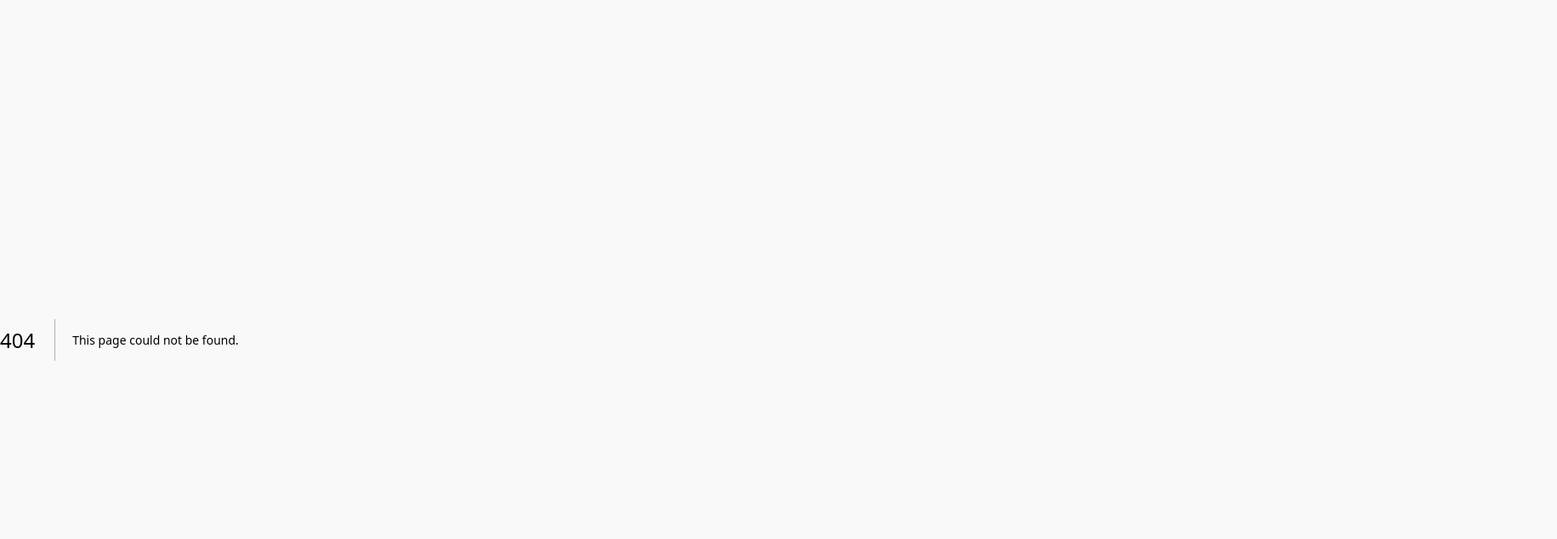
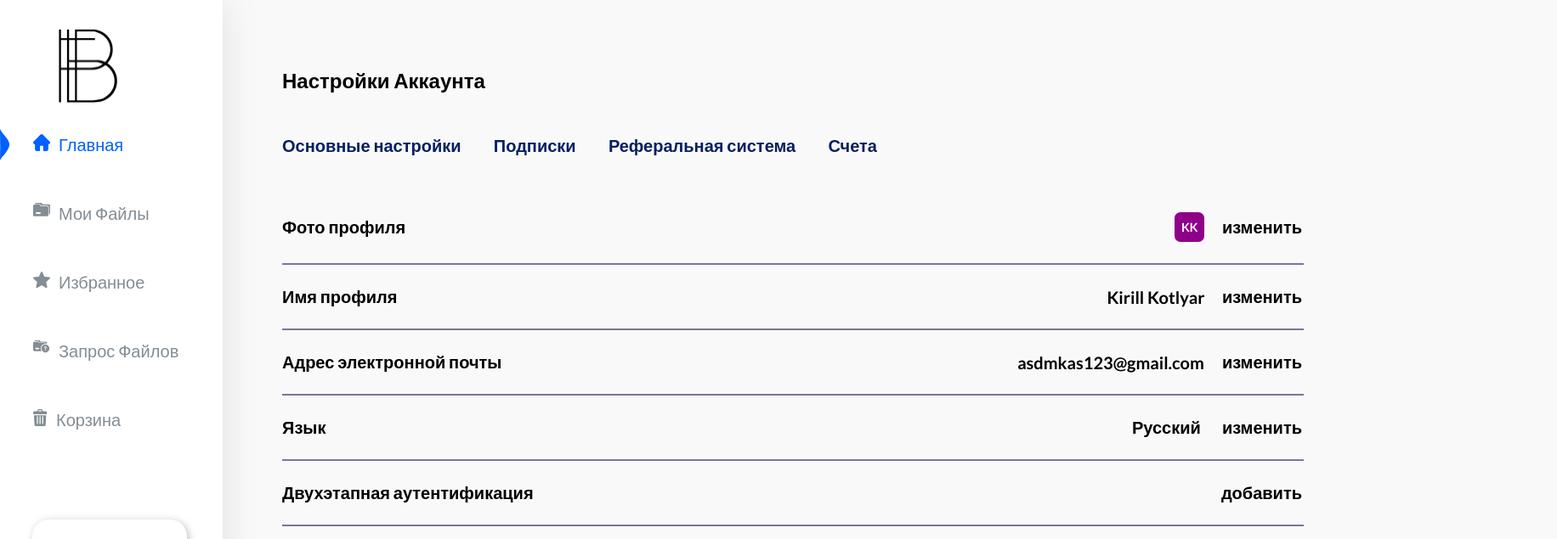
Before and after one commit to Kkotlyar777/Blocknot, a Next.js app: page /Options in a window 1280 px wide. Before the commit this address had no page. Shown: the top 635 px of the page at 85% size, 1832 px wide, since content can reach past the window. Built offline with nearby package versions, Linux system fonts and the light colour scheme.

Commit message:
addOptions

```diff
--- /dev/null
+++ b/app/Options/page.tsx
@@ -0,0 +1,8 @@
+import OptionsMain from '@/page/OptionsMain/index';
+import { Metadata } from 'next';
+
+export const metadata: Metadata = {
+	title: 'Settings',
+};
+
+export default OptionsMain;
--- /dev/null
+++ b/src/page/OptionsMain/OptionsMain.module.sass
@@ -0,0 +1,125 @@
+.MainCont
+    display: flex
+    width: 100%
+    height: 100%
+    justify-content: flex-start
+    align-items: flex-start
+
+.MainContentLayout
+    width: 100%
+    height: 100%
+
+
+.MainContent
+    width: 1500px
+    height: 600px
+    display: flex
+    flex-direction: column
+    justify-content: flex-start
+    align-items: flex-start
+    margin-top: 50px
+
+
+
+.photo
+    display: flex
+    justify-content: space-between
+    align-items: center
+    width: 80%
+    font-weight: 600
+    font-size: 20px
+    color: #000
+    .twoParam
+        width: 150px
+        display: flex
+        justify-content: space-between
+        align-items: center
+
+
+
+
+
+
+.name
+    display: flex
+    justify-content: space-between
+    align-items: center
+    width: 80%
+    font-weight: 600
+    font-size: 20px
+    text-align: center
+    color: #000
+    .twoParam
+        width: 250px
+        display: flex
+        justify-content: space-between
+        align-items: center
+        .oneParam__1
+            width: 350px
+
+
+
+
+.email
+    display: flex
+    justify-content: space-between
+    align-items: center
+    width: 80%
+    font-weight: 600
+    font-size: 20px
+    text-align: center
+    color: #000
+    .twoParam
+        width: 350px
+        display: flex
+        justify-content: space-between
+        align-items: center
+        .oneParam__1
+            width: 250px
+
+.lang
+    display: flex
+    justify-content: space-between
+    align-items: center
+    width: 80%
+    font-weight: 600
+    font-size: 20px
+    text-align: center
+    color: #000
+    .twoParam
+        width: 200px
+        display: flex
+        justify-content: space-between
+        align-items: center
+
+.auth
+    display: flex
+    justify-content: space-between
+    align-items: center
+    width: 80%
+    font-weight: 600
+    font-size: 20px
+    text-align: center
+    color: #000
+
+
+
+.del
+    display: flex
+    justify-content: space-between
+    align-items: center
+    width: 80%
+    font-weight: 600
+    font-size: 20px
+    text-align: center
+    color: #000
+
+
+
+
+.Span
+    border: 1px solid #757897
+    width: 80%
+    height: 0px
+    margin-top: 25px
+    margin-bottom: 25px
--- /dev/null
+++ b/src/page/OptionsMain/index.ts
@@ -0,0 +1,2 @@
+import { OptionsMain } from '@/page/OptionsMain/page';
+export default OptionsMain;
--- /dev/null
+++ b/src/page/OptionsMain/page.tsx
@@ -0,0 +1,86 @@
+import style from '@/page/OptionsMain/OptionsMain.module.sass';
+import OptionsHeader from '@/widgets/OptionsHeader';
+import SidebarLayout from '@/widgets/sidebar';
+
+export const OptionsMain = () => {
+	return (
+		<div className={style.MainCont}>
+			<SidebarLayout />
+			<div className={style.MainContentLayout}>
+				<OptionsHeader />
+				<div className={style.MainContent}>
+					<div className={style.photo}>
+						<div className={style.oneParam}>Фото профиля</div>
+						<div className={style.twoParam}>
+							<svg
+								width='35.000000'
+								height='35.000000'
+								viewBox='0 0 35 35'
+								fill='none'
+								xmlns='http://www.w3.org/2000/svg'
+							>
+								<desc>Created with Pixso.</desc>
+								<defs />
+								<rect
+									id='Rectangle 4139'
+									rx='7.000000'
+									width='35.000000'
+									height='35.000000'
+									fill='#8E0089'
+									fill-opacity='1.000000'
+								/>
+								<path
+									id='KK'
+									d='M11.01 17.038L11.451 17.038C11.6283 17.038 11.7753 17.0147 11.892 16.968C12.0087 16.9167 12.109 16.8373 12.193 16.73L14.986 13.195C15.1027 13.0457 15.224 12.943 15.35 12.887C15.4807 12.8263 15.644 12.796 15.84 12.796L17.464 12.796L14.055 17.003C13.8543 17.2597 13.6467 17.4417 13.432 17.549C13.586 17.605 13.7237 17.6843 13.845 17.787C13.971 17.885 14.09 18.0157 14.202 18.179L17.716 22.918L16.057 22.918C15.833 22.918 15.665 22.8877 15.553 22.827C15.4457 22.7617 15.3547 22.6683 15.28 22.547L12.417 18.809C12.3283 18.683 12.2257 18.5943 12.109 18.543C11.9923 18.4917 11.8243 18.466 11.605 18.466L11.01 18.466L11.01 22.918L9.127 22.918L9.127 12.796L11.01 12.796L11.01 17.038ZM20.6077 17.038L21.0487 17.038C21.226 17.038 21.373 17.0147 21.4897 16.968C21.6063 16.9167 21.7067 16.8373 21.7907 16.73L24.5837 13.195C24.7003 13.0457 24.8217 12.943 24.9477 12.887C25.0783 12.8263 25.2417 12.796 25.4377 12.796L27.0617 12.796L23.6527 17.003C23.452 17.2597 23.2443 17.4417 23.0297 17.549C23.1837 17.605 23.3213 17.6843 23.4427 17.787C23.5687 17.885 23.6877 18.0157 23.7997 18.179L27.3137 22.918L25.6547 22.918C25.4307 22.918 25.2627 22.8877 25.1507 22.827C25.0433 22.7617 24.9523 22.6683 24.8777 22.547L22.0147 18.809C21.926 18.683 21.8233 18.5943 21.7067 18.543C21.59 18.4917 21.422 18.466 21.2027 18.466L20.6077 18.466L20.6077 22.918L18.7247 22.918L18.7247 12.796L20.6077 12.796L20.6077 17.038Z'
+									fill='#FFFFFF'
+									fill-opacity='1.000000'
+									fill-rule='evenodd'
+								/>
+							</svg>
+							<div>изменить</div>
+						</div>
+					</div>
+					<span className={style.Span}></span>
+					<div className={style.name}>
+						<div className={style.oneParam}>Имя профиля</div>
+						<div className={style.twoParam}>
+							<div className={style.oneParam__1}>Kirill Kotlyar</div>
+							<div>изменить</div>
+						</div>
+					</div>
+					<span className={style.Span}></span>
+					<div className={style.email}>
+						<div className={style.oneParam}>Адрес электронной почты</div>
+						<div className={style.twoParam}>
+							<div className={style.oneParam__1}>
+								asdmkas123@gmail.com
+							</div>
+							<div>изменить</div>
+						</div>
+					</div>
+					<span className={style.Span}></span>
+					<div className={style.lang}>
+						<div className={style.oneParam}>Язык</div>
+						<div className={style.twoParam}>
+							<div className={style.oneParam__1}>Русский</div>
+							<div>изменить</div>
+						</div>
+					</div>
+					<span className={style.Span}></span>
+					<div className={style.auth}>
+						<div className={style.oneParam}>
+							Двухэтапная аутентификация
+						</div>
+						<div className={style.twoParam}>добавить</div>
+					</div>
+					<span className={style.Span}></span>
+					<div className={style.del}>
+						<div className={style.oneParam}>Удаление аккаунта</div>
+						<div className={style.twoParam}>удалить</div>
+					</div>
+					<span className={style.Span}></span>
+				</div>
+			</div>
+		</div>
+	);
+};
--- /dev/null
+++ b/src/widgets/OptionsHeader/OptionsHeader.module.sass
@@ -0,0 +1,28 @@
+.MainCont
+    width: 100%
+    height: 200px
+    display: flex
+    flex-direction: column
+    justify-content: flex-start
+    align-items: flex-start
+.AccountOptions
+    margin-top: 80px
+    margin-bottom: 50px
+    width: 260px
+    height: 26px
+    font-weight: 700
+    font-size: 24px
+    color: #000
+
+
+
+.OptionsList
+    display: flex
+    justify-content: space-between
+    align-items: center
+    width: 700px
+    height: 30px
+    font-weight: 600
+    font-size: 20px
+    text-align: center
+    color: #051f61
--- /dev/null
+++ b/src/widgets/OptionsHeader/index.ts
@@ -0,0 +1,2 @@
+import { OptionsHeader } from '@/widgets/OptionsHeader/layout';
+export default OptionsHeader;
--- /dev/null
+++ b/src/widgets/OptionsHeader/layout.tsx
@@ -0,0 +1,21 @@
+// styles
+import styles from '@/widgets/OptionsHeader/OptionsHeader.module.sass';
+// elements
+
+// Redux
+
+export function OptionsHeader() {
+	// Redux
+	//===============================================================
+	return (
+		<div className={styles.MainCont}>
+			<div className={styles.AccountOptions}>Настройки Аккаунта</div>
+			<div className={styles.OptionsList}>
+				<div className={styles.MainOption}>Основные настройки</div>
+				<div className={styles.Sub}>Подписки</div>
+				<div className={styles.Referal}>Реферальная система</div>
+				<div className={styles.accounts}>Счета</div>
+			</div>
+		</div>
+	);
+}
```
Also changed, not shown: src/widgets/Profile/Profile.tsx (+100 -79 lines).
